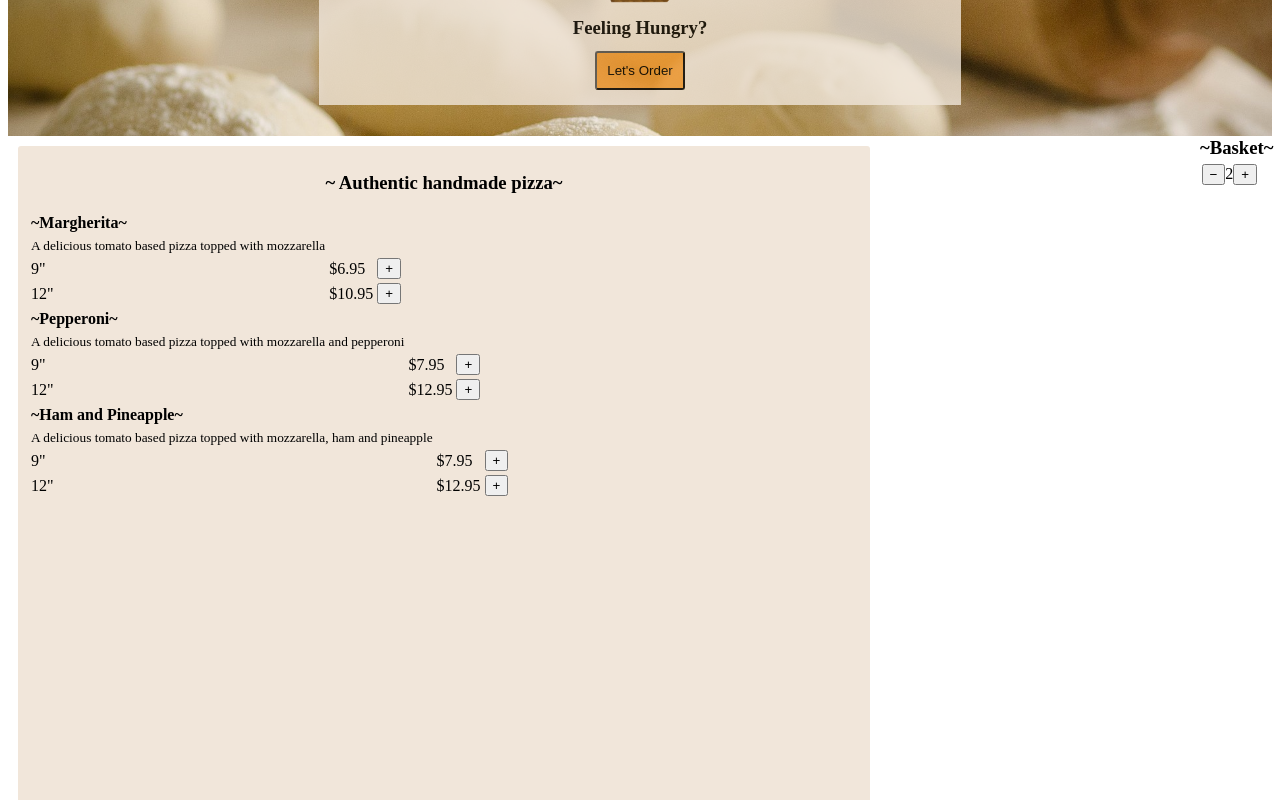
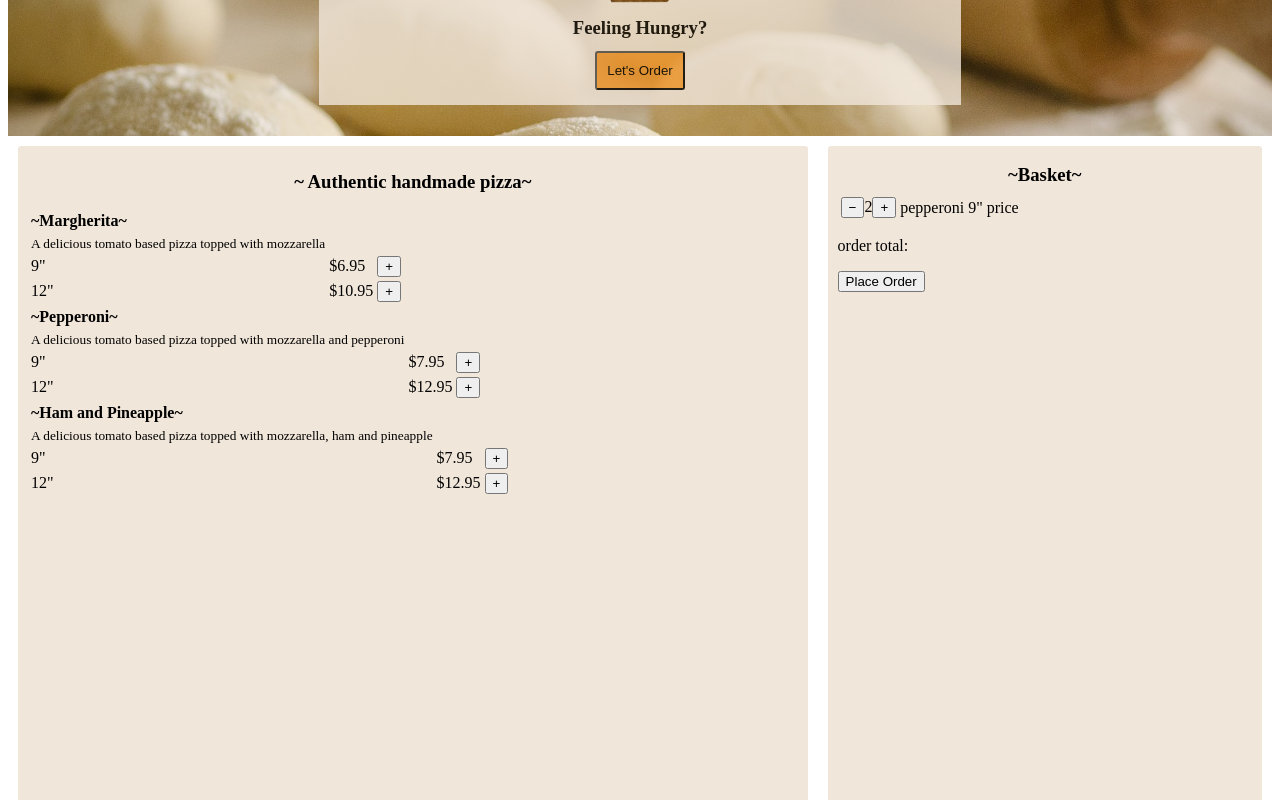
Before and after one commit to JacobCrombie/pizza-planet, a Vue app: page / in a window 1280 px wide. Shown: the part 500-1300 px from the top of the page. Built offline with nearby package versions, Linux system fonts and the light colour scheme.

Commit message:
styled basket

```diff
--- a/src/components/Menu.vue
+++ b/src/components/Menu.vue
@@ -42,9 +42,13 @@
               <span>2</span>
               <button class="btn-green">&#43;</button>
             </td>
+            <td>pepperoni 9"</td>
+            <td>price</td>
           </tr>
         </tbody>
       </table>
+      <p>order total:</p>
+      <button class="btn-green">Place Order</button>
     </div>
   </div>
 </template>
@@ -132,7 +136,8 @@ h3 {
   display: flex;
   flex-direction: column;
 }
-.menu {
+.menu,
+.basket {
   background: #f1e6da;
   border-radius: 3px;
   height: 100vh;
@@ -147,5 +152,8 @@ h3 {
   .menu {
     width: 65vw;
   }
+  .basket {
+    width: 35vw;
+  }
 }
 </style>
```
